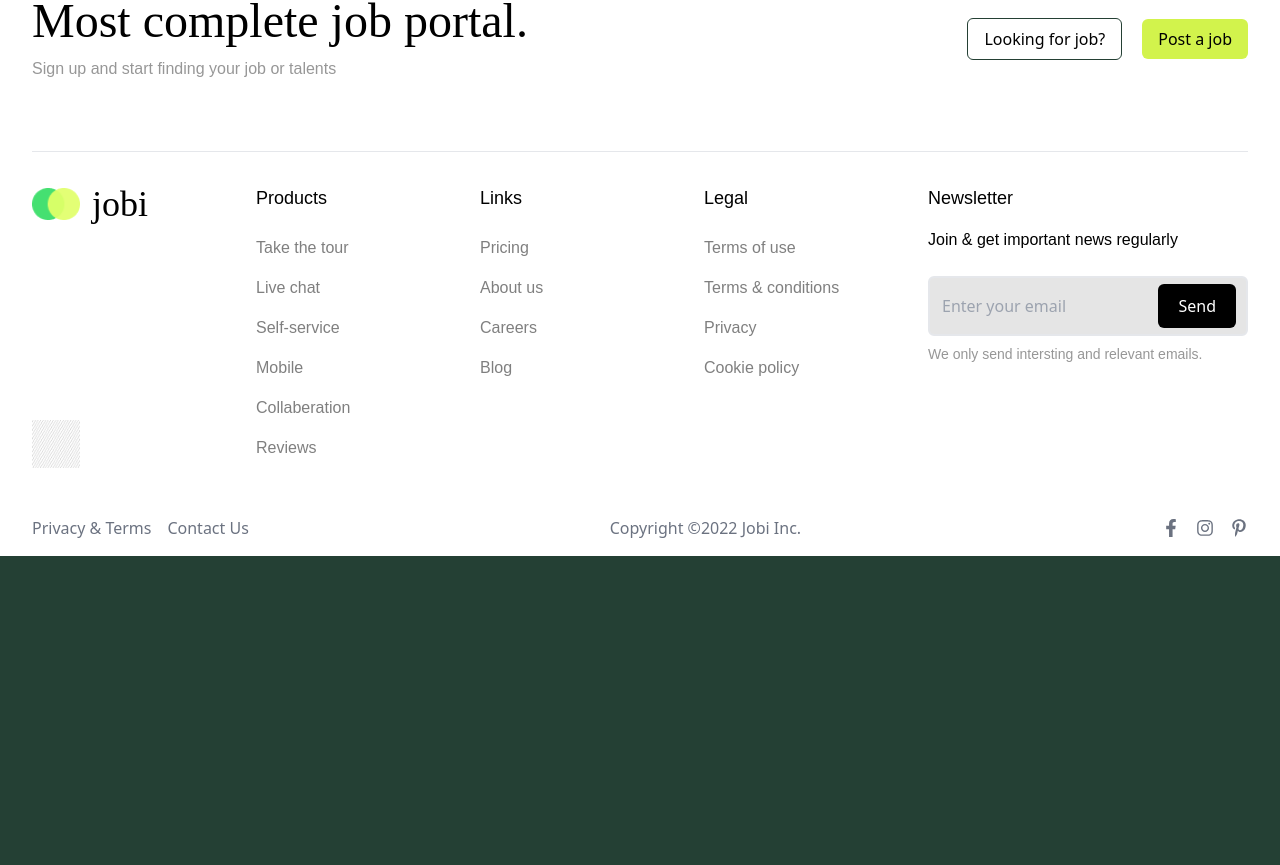
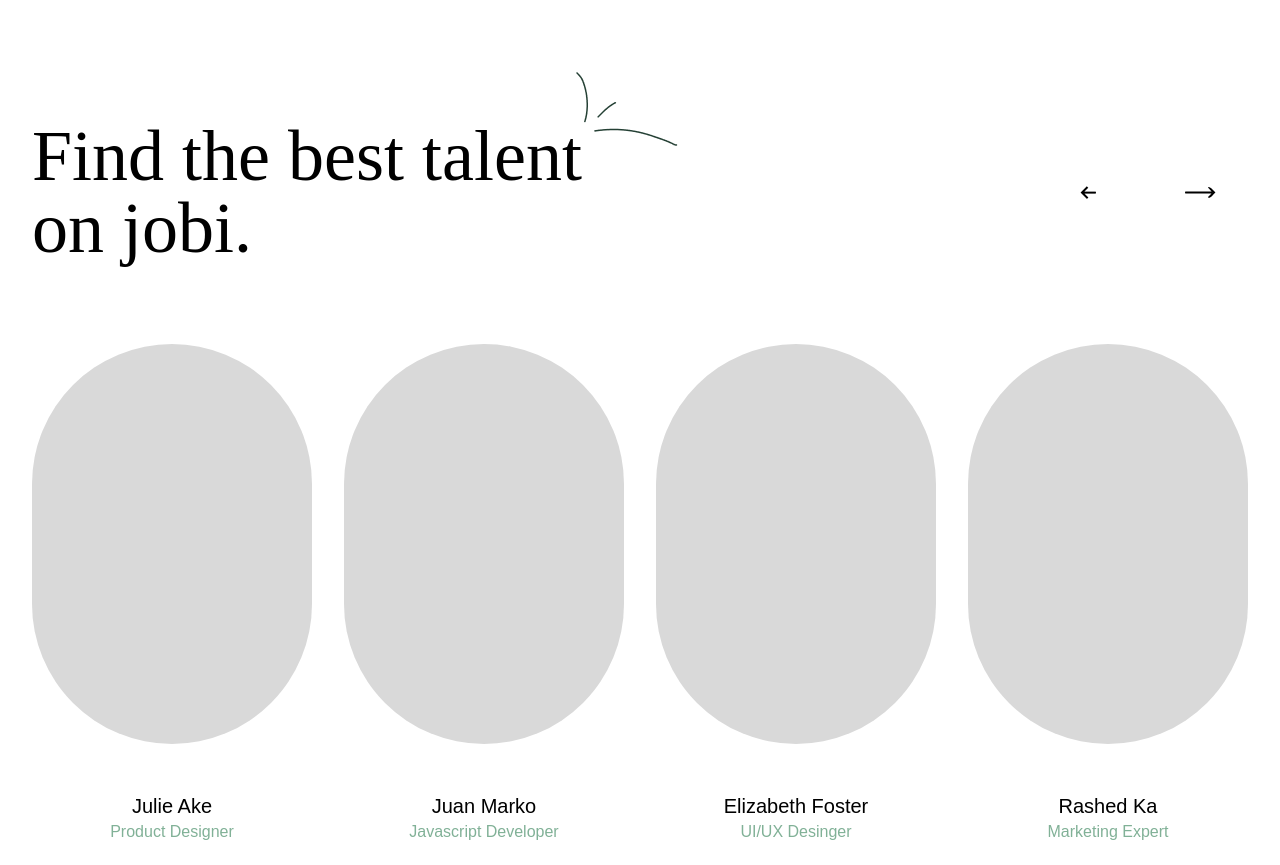
Before and after one commit to SeanSip/jobiJobBoardReactTailwind, a React (Create React App) app: page / in a window 1280 px wide. Shown: the part 3375-4240 px from the top of the page. Before the commit the page ends 3931 px from the top, so only its background shows below. Built offline with nearby package versions, Linux system fonts and the light colour scheme; the HTML template or start-up script is replaced by a standard one.

Commit message:
Add Find Experts Section to the landing page

```diff
--- a/src/App.js
+++ b/src/App.js
@@ -6,6 +6,7 @@ import ExpertsSection from './pages/Home/ExpertsSection';
 import JobListingPage from './pages/JobListingPage';
 import Layout from './components/layout/Layout';
 import HowItWorksSection from './pages/Home/HowItWorksSection';
+import FindExpertsSection from './pages/Home/FindExpertsSection';
 
 function App() {
   return (
@@ -21,6 +22,7 @@ function App() {
                 <JobCategory />
                 <ExpertsSection />
                 <HowItWorksSection />
+                <FindExpertsSection />
               </section>
             }
           ></Route>
--- a/src/index.css
+++ b/src/index.css
@@ -29,6 +29,20 @@ body.mobileNavOpen {
 }
 
 .card:hover {
+  background-color: #d2f34c;
+  cursor: pointer;
+  border: 1px solid #b9d640;
+}
+
+.expertsCard {
+  height: 400px;
+  width: 280px;
+  background-color: #d9d9d9;
+  border-radius: 200px;
+  border: 1px solid transparent;
+}
+
+.expertsCard:hover {
   background-color: #d2f34c;
   cursor: pointer;
   border: 1px solid #b9d640;
--- /dev/null
+++ b/src/pages/Home/FindExpertsSection.jsx
@@ -0,0 +1,65 @@
+import React from 'react';
+import next from '../../assets/next.png';
+import back from '../../assets/back.png';
+import categoryTitleShape from '../../assets/categoryTitleShape.png';
+
+function FindExpertsSection() {
+  return (
+    <section className="bg-white">
+      <div className="wrapper pt-[223px] pb-[180px]">
+        <div className="flex items-center justify-between flex-col xl:flex-row xl:space-y-0 space-y-20">
+          <div className="w-fit relative">
+            <h2 className="flex flex-col">
+              Find the best talent
+              <span>on jobi.</span>
+            </h2>
+            <img
+              className="absolute -right-24 -top-12"
+              src={categoryTitleShape}
+              alt=""
+            />
+          </div>
+          <div className="flex relative w-52 items-center">
+            {/* Back Arrow */}
+            <img
+              className="absolute left-0 hover:cursor-pointer hover:bg-[#D2F34C] p-10 rounded-full"
+              src={back}
+              alt=""
+            />
+
+            {/* Forward Arrow */}
+            <img
+              className="absolute right-0 hover:cursor-pointer hover:bg-[#D2F34C] px-8 py-10 rounded-full"
+              src={next}
+              alt=""
+            />
+          </div>
+        </div>
+        <div className="grid grid-cols-1 sm:grid-cols-2 mt-20 gap-8 xl:grid-cols-4 xl:w-full w-fit space-x-10 xl:space-x-0 mx-auto">
+          <div className="flex flex-col text-center">
+            <div className="expertsCard self-center "></div>
+            <h3 className="mt-12 text-xl">Julie Ake</h3>
+            <p className="text-[#81B197]">Product Designer</p>
+          </div>
+          <div className="flex flex-col text-center">
+            <div className="expertsCard self-center"></div>
+            <h3 className="mt-12 text-xl">Juan Marko</h3>
+            <p className="text-[#81B197]">Javascript Developer</p>
+          </div>
+          <div className="flex flex-col text-center">
+            <div className="expertsCard self-center"></div>
+            <h3 className="mt-12 text-xl">Elizabeth Foster</h3>
+            <p className="text-[#81B197]">UI/UX Desinger</p>
+          </div>
+          <div className="flex flex-col text-center">
+            <div className="expertsCard self-center"></div>
+            <h3 className="mt-12 text-xl">Rashed Ka</h3>
+            <p className="text-[#81B197]">Marketing Expert</p>
+          </div>
+        </div>
+      </div>
+    </section>
+  );
+}
+
+export default FindExpertsSection;
```
Also changed, not shown: src/assets/back.png (added), src/assets/next.png (added).
